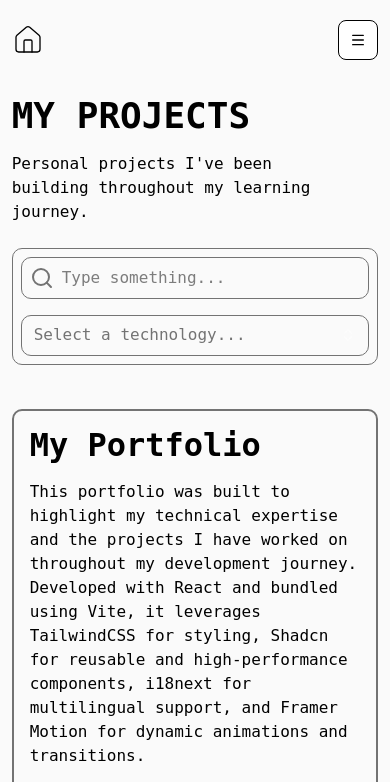
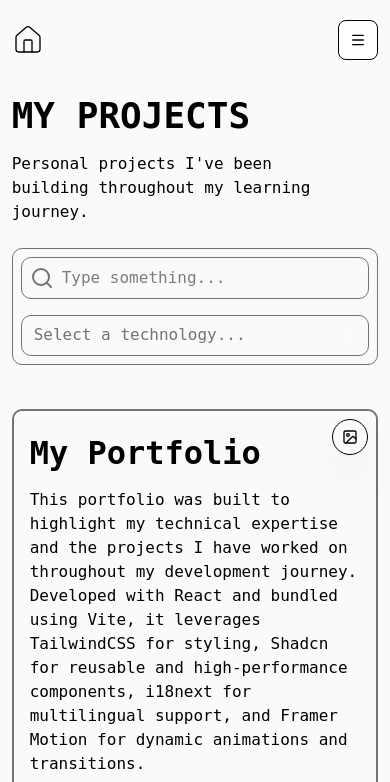
Before and after one commit to filipesvb/my-portfolio, a React (Vite) app: page /projetos in a window 390 px wide. Shown: the top 782 px of the page. Built offline with nearby package versions, Linux system fonts and the light colour scheme; a web font is replaced by a local one; what tailwindcss-fade would draw is missing.

Commit message:
feat: added flip feature to project card (mobile)

```diff
--- a/package.json
+++ b/package.json
@@ -44,6 +44,7 @@
     "@types/react": "^19.2.2",
     "@types/react-dom": "^19.2.2",
     "@vitejs/plugin-react": "^5.0.4",
+    "@xpd/tailwind-3dtransforms": "^1.0.3",
     "eslint": "^9.36.0",
     "eslint-plugin-react-hooks": "^5.2.0",
     "eslint-plugin-react-refresh": "^0.4.22",
--- a/src/pages/Projects/components/ProjectSingle/index.tsx
+++ b/src/pages/Projects/components/ProjectSingle/index.tsx
@@ -6,6 +6,10 @@ import { Magnetic } from "@/components/ui/shadcn-io/magnetic";
 import LiveLink from "./components/LiveLink";
 import GithubLink from "./components/GithubLink";
 import { motion } from "framer-motion";
+import { CardContainer } from "@/components/ui/shadcn-io/3d-card";
+import { useState } from "react";
+import { Folder, Image } from "lucide-react";
+import { Button } from "@/components/ui/button";
 
 interface ProjectSingleProps {
   title: string;
@@ -29,6 +33,8 @@ const ProjectSingle = ({
   tags,
   image,
 }: ProjectSingleProps) => {
+  const [isFlipped, setIsFlipped] = useState(false);
+
   function getTextoDestacado(desc: string) {
     const partes = desc.split(new RegExp(`(${query})`, "gi"));
 
@@ -49,9 +55,16 @@ const ProjectSingle = ({
     );
   }
 
+  function handleFlip() {
+    setIsFlipped(!isFlipped);
+  }
+
   return (
+    // AVÔ
+    <div className={`perspective-[1000px] group h-full w-full`}>
+      {/* PAI */}
       <div
-      className={`border-muted-foreground flex w-full gap-5 rounded-lg border-2 ${
+        className={`border-muted-foreground transform-3d duration-400 relative flex w-full gap-5 overflow-visible rounded-lg border-2 transition-all ease-in ${isFlipped && "-rotate-y-180"} ${
           inverted && "flex-row-reverse"
         }`}
       >
@@ -61,7 +74,24 @@ const ProjectSingle = ({
           </div>
         </div>
 
-      <div className="growth-0 flex h-full w-full flex-col space-y-20">
+        {/* FRENTE */}
+        <div className="growth-0 translate-z-0 bg-background backface-hidden relative flex h-full w-full flex-col space-y-20 rounded-lg py-2">
+          <motion.div
+            animate={{ opacity: 1 }}
+            initial={{ opacity: 0 }}
+            className="absolute right-2 top-2 shadow-2xl"
+            viewport={{ once: true }}
+            transition={{ duration: 1.6 }}
+          >
+            <Button
+              variant={"outline"}
+              size={"icon"}
+              className="border-foreground flex rounded-full md:hidden"
+              onClick={handleFlip}
+            >
+              <Image className="stroke-foreground" size={32} />
+            </Button>
+          </motion.div>
           <div className="w-full px-4">
             <CardTitle className="text-foreground text-left text-[2rem]">
               {title}
@@ -81,6 +111,28 @@ const ProjectSingle = ({
             </Magnetic>
           </div>
         </div>
+
+        {/* TRÁS */}
+        <div className="-translate-z-1 rotate-y-180 backface-hidden absolute left-0 top-0 h-full w-full overflow-hidden rounded-lg">
+          <div className="z-1 relative h-full w-full">
+            <motion.div
+              animate={{ opacity: 1 }}
+              initial={{ opacity: 0 }}
+              className="absolute right-2 top-2"
+            >
+              <Button
+                variant={"outline"}
+                size={"icon"}
+                className="border-foreground flex rounded-full shadow-sm md:hidden"
+                onClick={handleFlip}
+              >
+                <Folder className="stroke-foreground rotate-y-180" />
+              </Button>
+            </motion.div>
+            <img src={image} className="z-1" />
+          </div>
+        </div>
+      </div>
     </div>
   );
 };
```
Also changed, not shown: 1 other file (tests, documents, lock files or other folders). Lines whose indentation alone changed are shown as unchanged.
